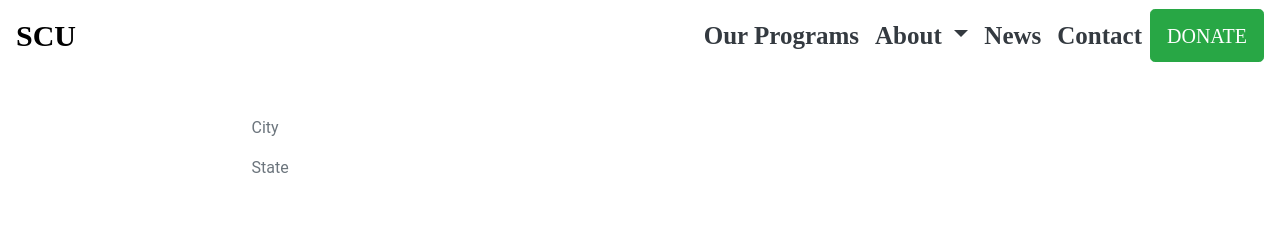
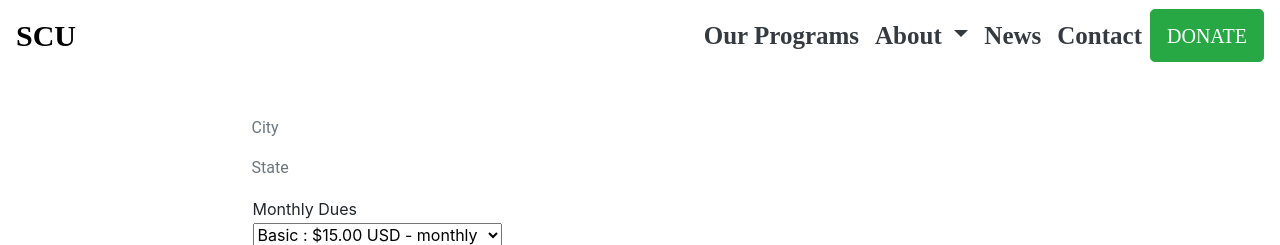
Before and after one commit to tyrainman427/SCU, a Django app: template members/templates/members/profile.html in a window 1280 px wide. Shown: the top 245 px of the page. Run offline with Django 3.2, Linux system fonts and the light colour scheme; the template is opened without the code that fills it, so the values that code supplies are empty; some libraries are stand-ins or nearby versions.

Commit message:
pushing to sitte

```diff
--- a/members/templates/members/profile.html
+++ b/members/templates/members/profile.html
@@ -26,6 +26,20 @@
               <p class="text-secondary">{{user.email}}</p>
               <p class="text-secondary">City</p>
               <p class="text-secondary">State</p>
+              <form action="https://www.paypal.com/cgi-bin/webscr" method="post" target="_top">
+<input type="hidden" name="cmd" value="_s-xclick">
+<input type="hidden" name="hosted_button_id" value="GJVMGYHHQJDTE">
+<table>
+<tr><td><input type="hidden" name="on0" value="Monthly Dues">Monthly Dues</td></tr><tr><td><select name="os0">
+  <option value="Basic">Basic : $15.00 USD - monthly</option>
+  <option value="Pro">Pro : $30.00 USD - monthly</option>
+  <option value="Hero">Hero : $100.00 USD - monthly</option>
+</select> </td></tr>
+</table>
+<input type="hidden" name="currency_code" value="USD">
+<input type="image" src="https://www.paypalobjects.com/en_US/i/btn/btn_subscribe_LG.gif" border="0" name="submit" alt="PayPal - The safer, easier way to pay online!">
+<img alt="" border="0" src="https://www.paypalobjects.com/en_US/i/scr/pixel.gif" width="1" height="1">
+</form>
             </div>
           </div>
         </div>
```
